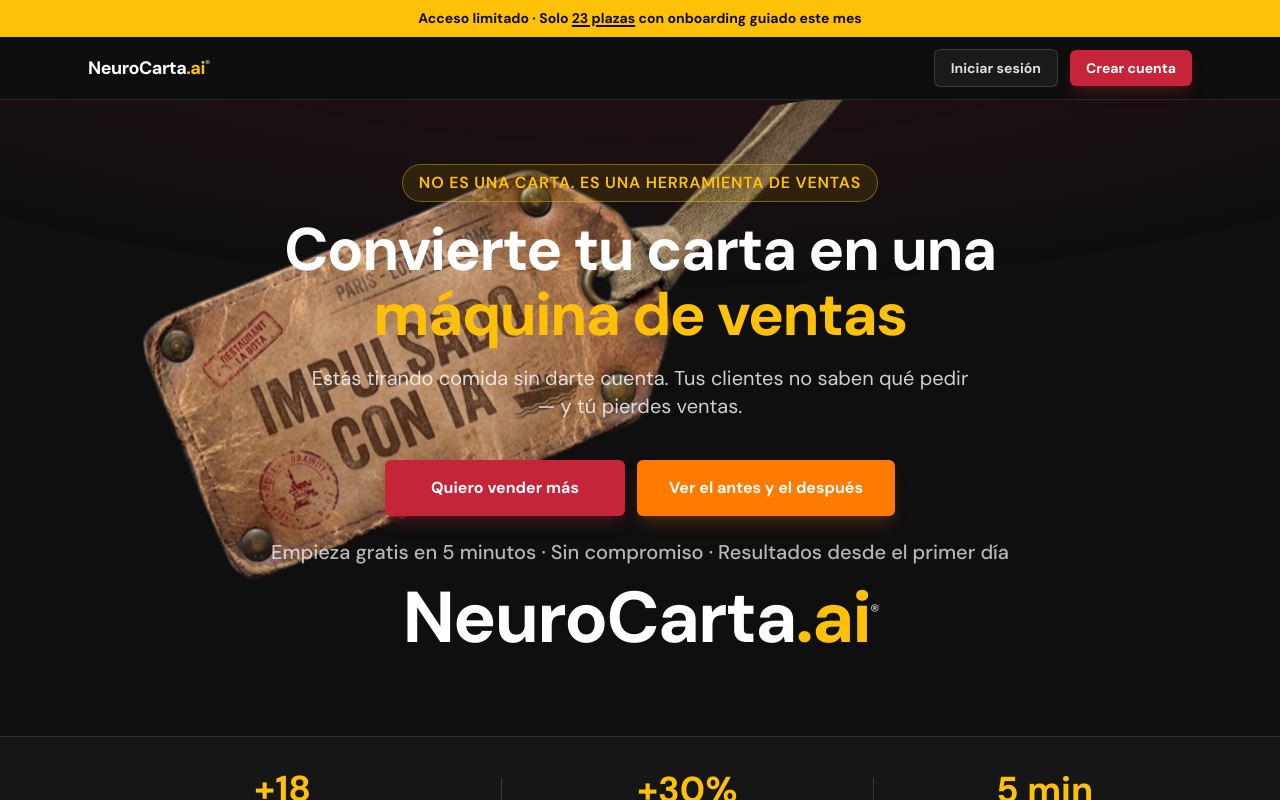
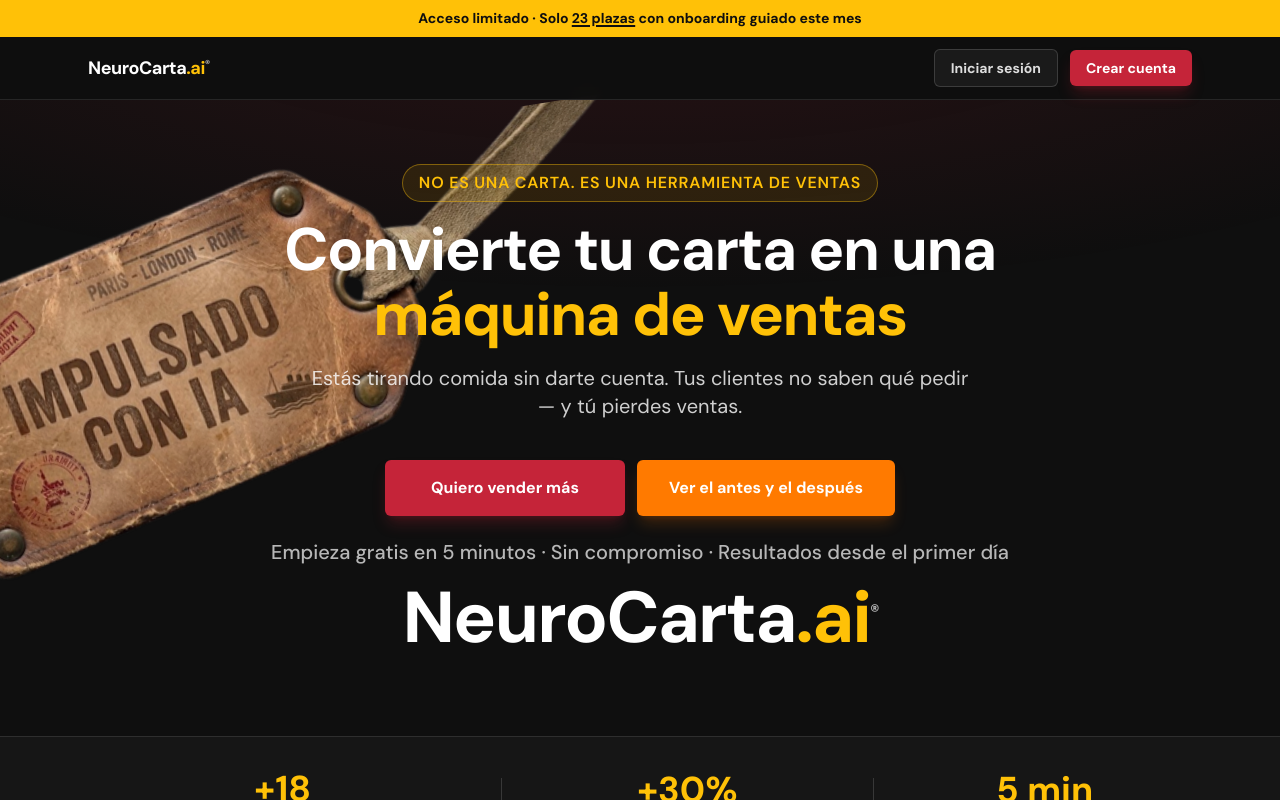
Before and after one commit to GerardCositt/neurocarta-ai-landings, a React (Vite) app in the folder neurocarta-conversion/: page / in a window 1280 px wide. Built offline with nearby package versions, Linux system fonts and the light colour scheme.

Commit message:
style(hero): etiqueta más a la izquierda + overflow visible
Made-with: Cursor

```diff
--- a/neurocarta-conversion/src/App.jsx
+++ b/neurocarta-conversion/src/App.jsx
@@ -614,14 +614,14 @@ export default function App() {
       </header>
 
       {/* 1. HERO */}
-      <section className="relative overflow-hidden px-4 pb-16 pt-12 sm:px-6 sm:pb-20 sm:pt-16">
+      <section className="relative overflow-visible px-4 pb-16 pt-12 sm:px-6 sm:pb-20 sm:pt-16">
         <div className="pointer-events-none absolute inset-0 bg-[radial-gradient(ellipse_80%_50%_at_50%_-20%,rgba(197,36,57,0.15),transparent)]" />
         <img
           src="/hero/travel-tag.png"
           alt=""
           width={720}
           height={326}
-          className="pointer-events-none absolute left-0 top-14 z-0 h-auto w-[min(96vw,24rem)] -rotate-[9deg] select-none opacity-95 sm:left-1 sm:top-20 sm:w-[min(94vw,32rem)] md:top-24 md:w-[min(92vw,40rem)] lg:left-2 lg:top-16 lg:w-[min(90vw,48rem)] xl:left-6 xl:top-14 xl:w-[min(88vw,56rem)]"
+          className="pointer-events-none absolute -left-24 top-14 z-0 h-auto w-[min(96vw,24rem)] -rotate-[9deg] select-none opacity-95 sm:-left-32 sm:top-20 sm:w-[min(94vw,32rem)] md:-left-40 md:top-24 md:w-[min(92vw,40rem)] lg:-left-48 lg:top-16 lg:w-[min(90vw,48rem)] xl:-left-56 xl:top-14 xl:w-[min(88vw,56rem)]"
           loading="eager"
           decoding="async"
           fetchPriority="low"
```
